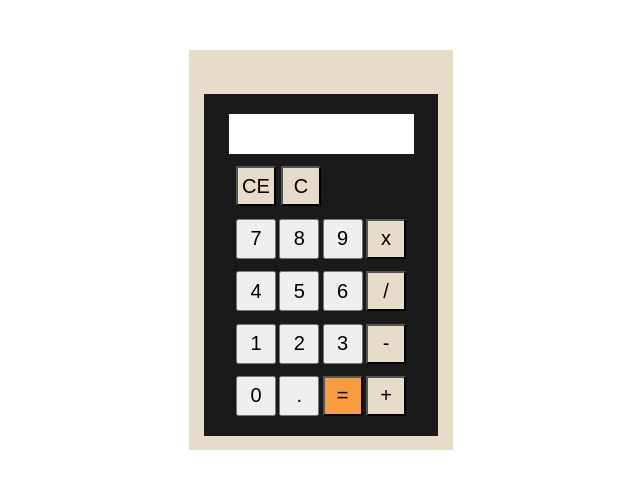
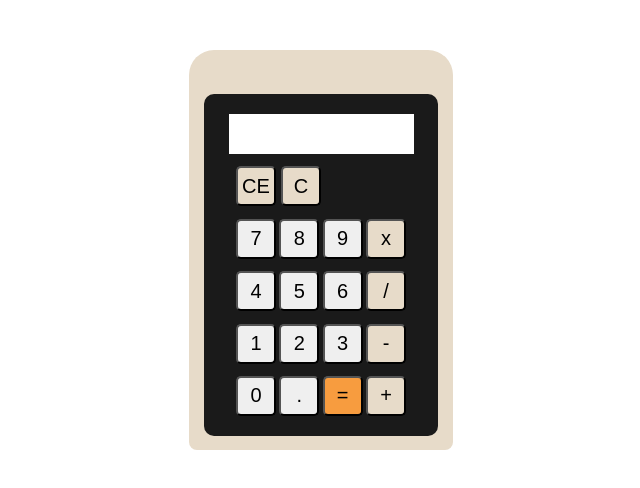
Before and after one commit to joshedralin/calculator-app, a plain HTML site: page index.html in a window 1280 px wide. Shown: the full height of the page, 319-959 px from the left. Drawn offline with Linux system fonts and the light colour scheme.

Commit message:
Add rounding to elements

```diff
--- a/style.css
+++ b/style.css
@@ -8,6 +8,7 @@
     justify-content: center;
     align-items: center;
     align-self: center;
+    border-radius: 25px 25px 8px 8px;
 }
 
 .container {
@@ -21,6 +22,7 @@
     width: 234px;
     padding: 20px 0;
     margin-top: 30px;
+    border-radius: 10px;
 }
 
 .display {
@@ -42,6 +44,7 @@ button {
     width: 40px;
     font-size: 20px;
     padding: 6px;
+    border-radius: 5px;
 }
 
 .first-row {
```
